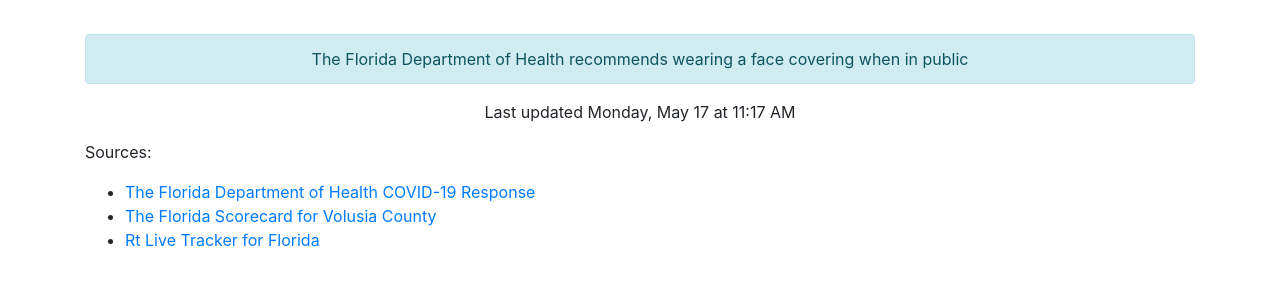
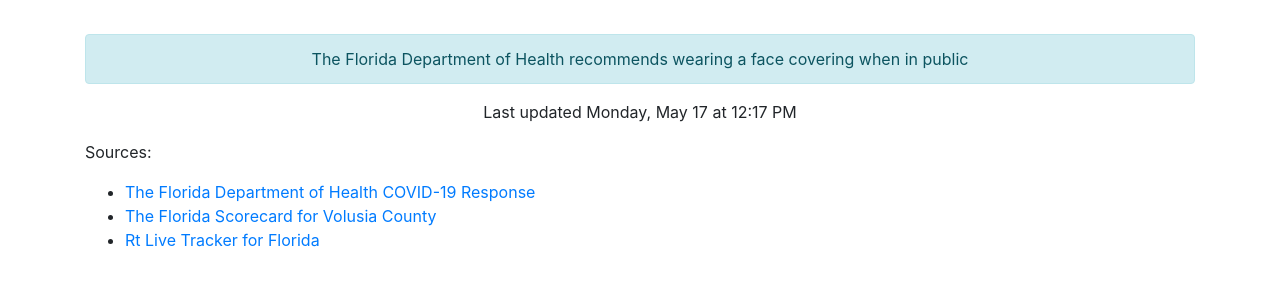
Before and after one commit to thinkjson/timeforchurch, a Jekyll site: the page built from index.md, in a window 1280 px wide. Shown: the part 544-840 px from the top of the page. Built offline with Jekyll 4.4.1, drawn with Linux system fonts in a browser that asks for light colours; our own code applies the rules of GitHub Pages for plain Markdown files.

Commit message:
Updating data

```diff
--- a/_includes/data.html
+++ b/_includes/data.html
@@ -10,4 +10,4 @@
     <div class="outcome text-success">YES</div>
     <div class="alert alert-info" role="alert">The Florida Department of Health recommends wearing a face covering when in public</div>
 
-    <p>Last updated Monday, May 17 at 11:17 AM</p>
+    <p>Last updated Monday, May 17 at 12:17 PM</p>
```
